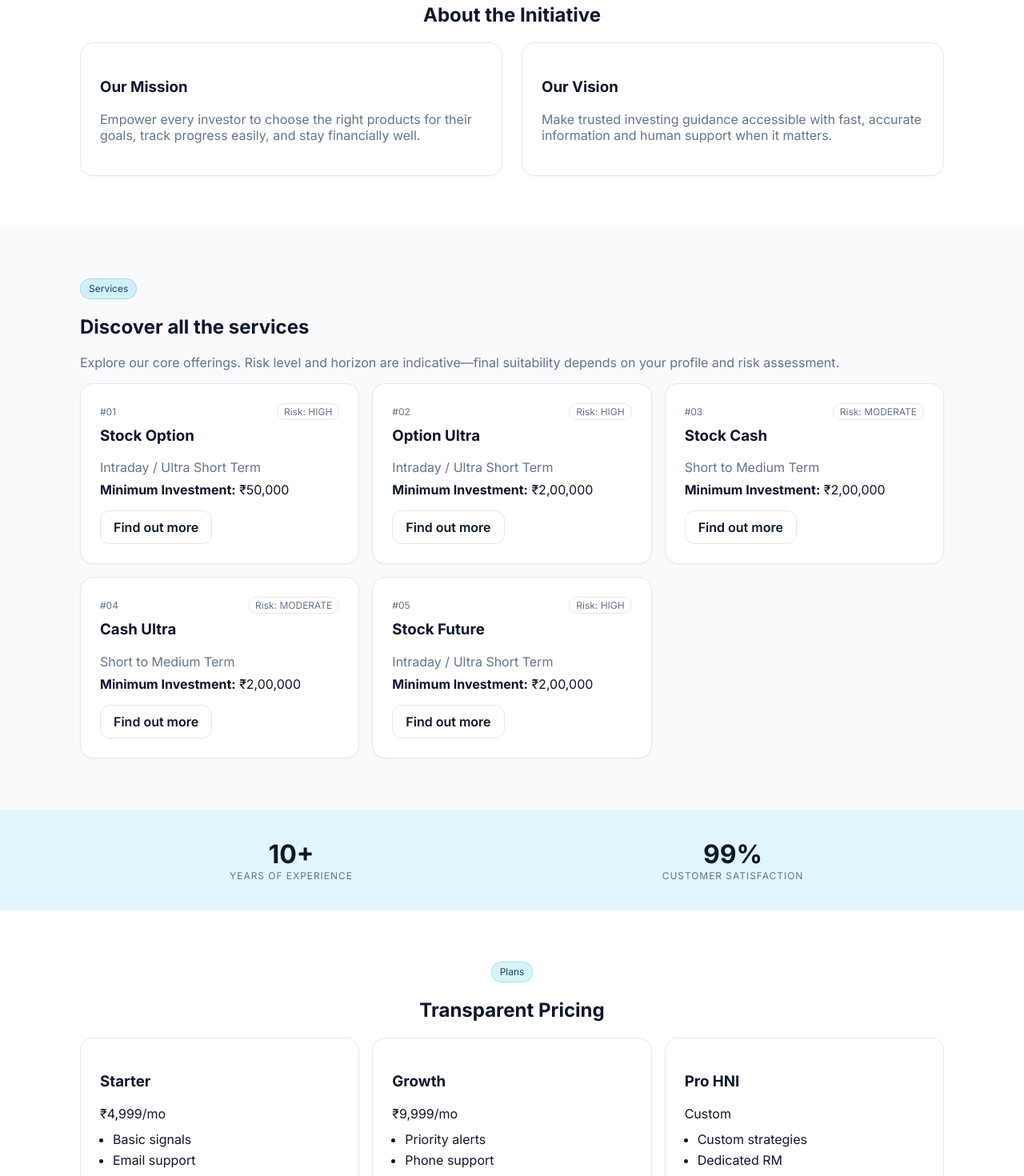
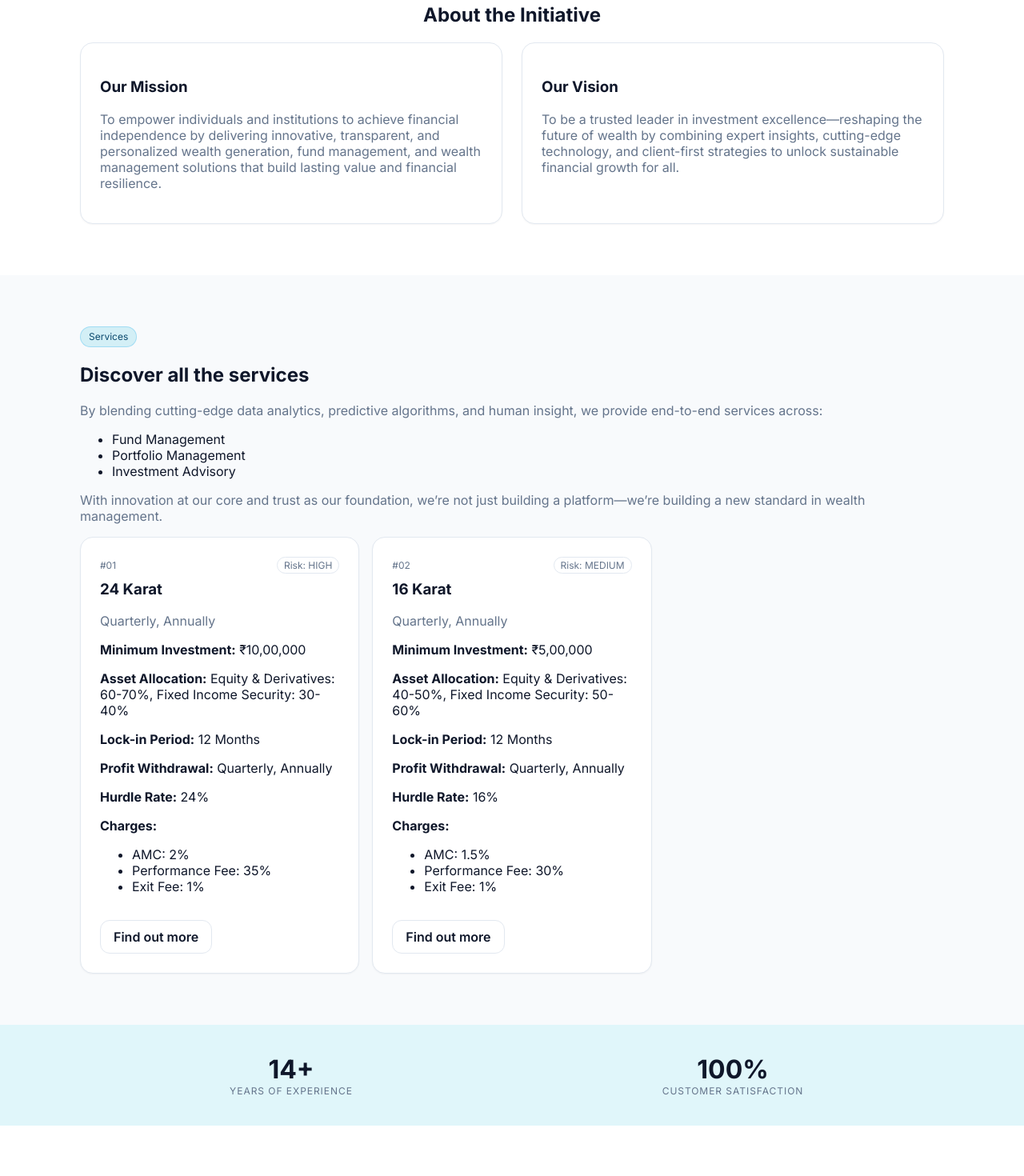
Before and after one commit to Rakeshpradhan12/fundaura-Investment-advisory, a React (Vite) app: page / in a window 1280 px wide. Shown: the part 700-2170 px from the top of the page at 80% size. Built offline with nearby package versions, Linux system fonts and the light colour scheme.

Commit message:
commited

```diff
--- a/src/components/About.tsx
+++ b/src/components/About.tsx
@@ -13,14 +13,12 @@ export default function About(): JSX.Element {
           <div className="card p-24">
             <h3>Our Mission</h3>
             <p className="muted mt-8">
-              Empower every investor to choose the right products for their goals, track progress easily, and stay financially well.
-            </p>
+              To empower individuals and institutions to achieve financial independence by delivering innovative, transparent, and personalized wealth generation, fund management, and wealth management solutions that build lasting value and financial resilience.            </p>
           </div>
           <div className="card p-24">
             <h3>Our Vision</h3>
             <p className="muted mt-8">
-              Make trusted investing guidance accessible with fast, accurate information and human support when it matters.
-            </p>
+              To be a trusted leader in investment excellence—reshaping the future of wealth by combining expert insights, cutting-edge technology, and client-first strategies to unlock sustainable financial growth for all.            </p>
           </div>
         </div>
       </div>
--- a/src/components/Hero.tsx
+++ b/src/components/Hero.tsx
@@ -10,7 +10,8 @@ export default function Hero(): JSX.Element {
         <div>
           <motion.div initial={{ opacity: 0, y: 12 }} animate={{ opacity: 1, y: 0 }} transition={{ duration: 0.5 }}>
             <div className="badge">{SITE.highlight}</div>
-            <h1 className="h1">Welcome to {SITE.brand} Investment Advisory</h1>
+            <h1 className="h1">Welcome to {SITE.brand}</h1>
+            <h5>by Riokap(Subsidiary of Aificon advisory and consulting pvt ltd)</h5>
             <p className="muted">Strategic Insights. Simpler Decisions.</p>
             <div className="row gap-12 mt-16">
               <a href="#contact" className="btn">
--- a/src/components/Services.tsx
+++ b/src/components/Services.tsx
@@ -9,24 +9,52 @@ export default function Services(): JSX.Element {
           <div className="badge">Services</div>
           <h2>Discover all the services</h2>
           <p className="muted mt-8">{SITE.servicesIntro}</p>
+          <ul>
+            {SITE.servicesPoints.map((point, i) => (
+              <li key={i}>{point}</li>
+            ))}
+          </ul>
+          <p className="muted mt-8">{SITE.servicesEnd}</p>
         </div>
         <div className="grid3 gap-16">
           {SITE.services.map((s) => (
             <div key={s.code} className="card p-24">
+              {/* Header */}
               <div className="row space-between small text-muted">
                 <span>#{s.code}</span>
-                <span className="chip">Risk: {s.risk}</span>
+                <span className={`chip ${s.risk.toLowerCase()}`}>Risk: {s.risk}</span>
               </div>
+
+              {/* Title */}
               <h3 className="mt-8">{s.name}</h3>
               <div className="text-muted">{s.type}</div>
+
+              {/* Details */}
               <div className="mt-8">
-                <strong>Minimum Investment:</strong> {s.min}
+                <p><strong>Minimum Investment:</strong> {s.min}</p>
+                {s.allocation && <p><strong>Asset Allocation:</strong> {s.allocation}</p>}
+                {s.lockIn && <p><strong>Lock-in Period:</strong> {s.lockIn}</p>}
+                {s.withdrawal && <p><strong>Profit Withdrawal:</strong> {s.withdrawal}</p>}
+                {s.hurdleRate && <p><strong>Hurdle Rate:</strong> {s.hurdleRate}</p>}
+                {s.charges && (
+                  <div className="mt-8">
+                    <strong>Charges:</strong>
+                    <ul className="mt-4 pl-16">
+                      <li>AMC: {s.charges.amc}</li>
+                      <li>Performance Fee: {s.charges.performance}</li>
+                      <li>Exit Fee: {s.charges.exit}</li>
+                    </ul>
+                  </div>
+                )}
               </div>
+
+              {/* Button */}
               <a className="btn outline mt-16" href="#contact">
                 Find out more
               </a>
             </div>
           ))}
+
         </div>
       </div>
     </section>
--- a/src/data/site.ts
+++ b/src/data/site.ts
@@ -1,4 +1,15 @@
-export type Service = { code: string; name: string; risk: 'HIGH' | 'MODERATE' | 'LOW'; type: string; min: string };
+export type Service = {
+  code: string;
+  name: string;
+  risk: 'HIGH' | 'MEDIUM' | 'LOW';
+  type: string;
+  min: string;
+  allocation?: string;
+  lockIn?: string;
+  withdrawal?: string;
+  hurdleRate?: string;
+  charges?: { amc: string; performance: string; exit: string };
+};
 export type KPI = { label: string; value: string };
 export type PricingPlan = { name: string; price: string; features: string[] };
 
@@ -11,6 +22,8 @@ export interface SiteConfig {
   sebi: { show: boolean; registrationLabel: string; registrationValue: string; complianceOfficer: string };
   nav: { label: string; href: string }[];
   servicesIntro: string;
+  servicesPoints: string[];
+  servicesEnd: string;
   services: Service[];
   kpis: KPI[];
   pricing: PricingPlan[];
@@ -18,9 +31,9 @@ export interface SiteConfig {
 }
 
 export const SITE: SiteConfig = {
-  brand: 'FundAura by Riocap',
+  brand: 'FundAura',
   domain: 'fundaura.in',
-  highlight: 'An IIM Alumni Initiative',
+  highlight: 'An IIMK Alumni Initiative',
   tagline: 'Strategic Insights. Simpler Decisions.',
   contact: {
     address: '402, B120, sapporji pallonji complex, new town, kolkata 700135',
@@ -42,21 +55,49 @@ export const SITE: SiteConfig = {
     { label: 'Careers', href: '#careers' },
     { label: 'Complaint Board', href: '#complaint' }
   ],
-  servicesIntro: 'Explore our core offerings. Risk level and horizon are indicative—final suitability depends on your profile and risk assessment.',
+  servicesIntro: `By blending cutting-edge data analytics, predictive algorithms, and human insight, we provide end-to-end services across:`,
+  servicesPoints: [
+    'Fund Management',
+    'Portfolio Management',
+    'Investment Advisory'
+  ],
+  servicesEnd: `With innovation at our core and trust as our foundation, we’re not just building a platform—we’re building a new standard in wealth management.`,
   services: [
-    { code: '01', name: 'Stock Option', risk: 'HIGH', type: 'Intraday / Ultra Short Term', min: '₹50,000' },
-    { code: '02', name: 'Option Ultra', risk: 'HIGH', type: 'Intraday / Ultra Short Term', min: '₹2,00,000' },
-    { code: '03', name: 'Stock Cash', risk: 'MODERATE', type: 'Short to Medium Term', min: '₹2,00,000' },
-    { code: '04', name: 'Cash Ultra', risk: 'MODERATE', type: 'Short to Medium Term', min: '₹2,00,000' },
-    { code: '05', name: 'Stock Future', risk: 'HIGH', type: 'Intraday / Ultra Short Term', min: '₹2,00,000' }
+    {
+      code: '01',
+      name: '24 Karat',
+      risk: 'HIGH',
+      type: 'Quarterly, Annually',
+      min: '₹10,00,000',
+      allocation: 'Equity & Derivatives: 60-70%, Fixed Income Security: 30-40%',
+      lockIn: '12 Months',
+      withdrawal: 'Quarterly, Annually',
+      hurdleRate: '24%',
+      charges: { amc: '2%', performance: '35%', exit: '1%' }
+    },
+    {
+      code: '02',
+      name: '16 Karat',
+      risk: 'MEDIUM',
+      type: 'Quarterly, Annually',
+      min: '₹5,00,000',
+      allocation: 'Equity & Derivatives: 40-50%, Fixed Income Security: 50-60%',
+      lockIn: '12 Months',
+      withdrawal: 'Quarterly, Annually',
+      hurdleRate: '16%',
+      charges: { amc: '1.5%', performance: '30%', exit: '1%' }
+
+    },
   ],
+
+
   kpis: [
-    { label: 'Years of Experience', value: '10+' },
-    { label: 'Customer Satisfaction', value: '99%' }
+    { label: 'Years of Experience', value: '14+' },
+    { label: 'Customer Satisfaction', value: '100%' }
   ],
   pricing: [
-    { name: 'Starter', price: '₹4,999/mo', features: ['Basic signals', 'Email support', 'Monthly summary'] },
-    { name: 'Growth', price: '₹9,999/mo', features: ['Priority alerts', 'Phone support', 'Weekly review call'] },
+    { name: 'Starter', price: '₹3,999/mo', features: ['Basic signals', 'Email support', 'Monthly summary'] },
+    { name: 'Growth', price: '₹7,999/mo', features: ['Priority alerts', 'Phone support', 'Weekly review call'] },
     { name: 'Pro HNI', price: 'Custom', features: ['Custom strategies', 'Dedicated RM', 'Detailed reporting'] }
   ],
   social: [
```
Also changed, not shown: 4 other files (tests, documents, lock files or other folders).
